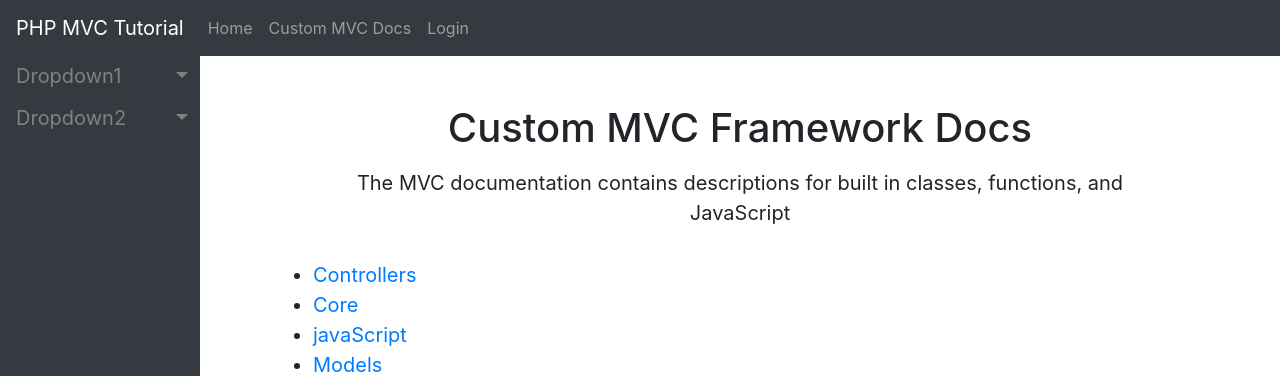
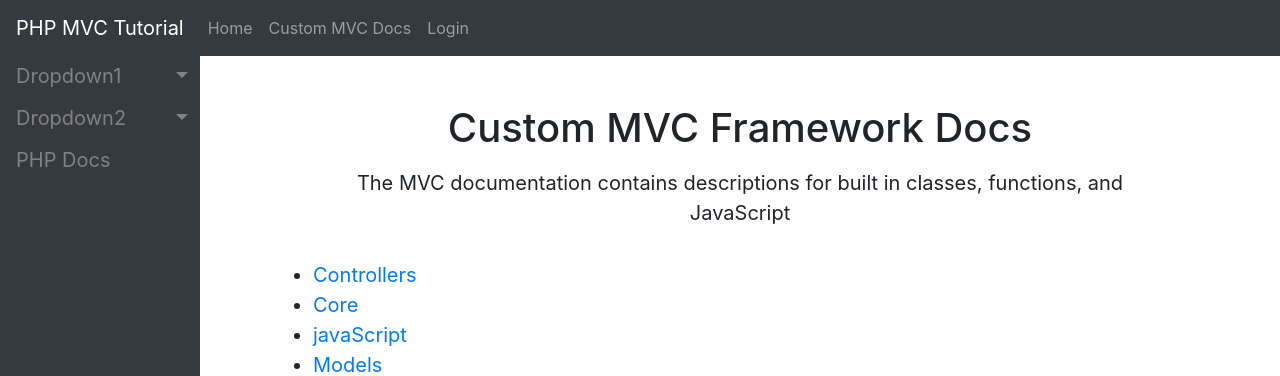
Before and after one commit to chapmancbVCU/chappy-php, a PHP site: page /documentation in a window 1280 px wide. Shown: the top 376 px of the page. Run offline with PHP 8.4, Linux system fonts and the light colour scheme; data that the repository does not hold is empty; a stand-in replaces the project's code that opens the database connection; some libraries are stand-ins or nearby versions.

Commit message:
Added link to PHP docs

```diff
--- a/app/views/documentation/docs_nav.php
+++ b/app/views/documentation/docs_nav.php
@@ -13,4 +13,5 @@
         <a href="#">Link 3</a>
         <a href="#">Link 4</a>
     </div>
+    <a href="http://php.net/manual/en">PHP Docs<a>
 </div>
```
